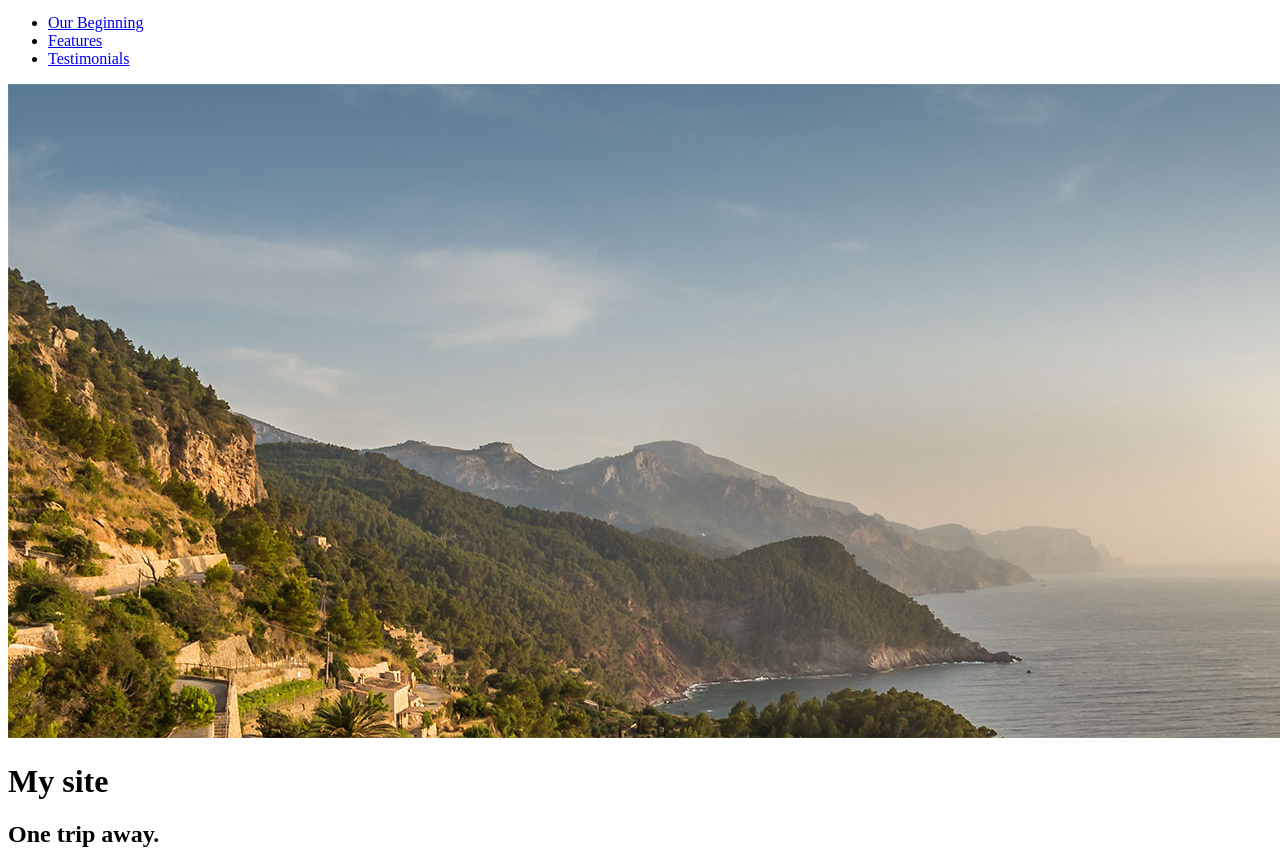
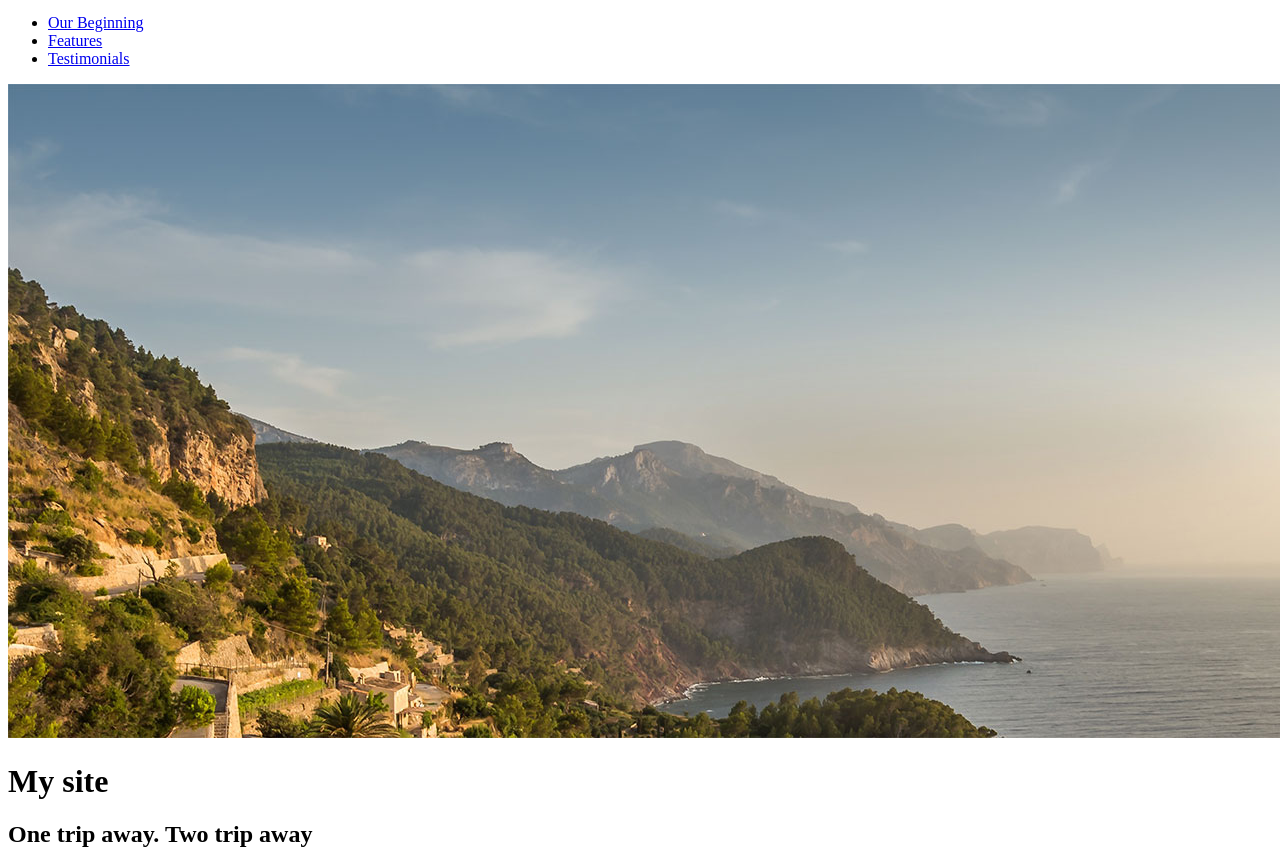
Before and after one commit to pdpawar/github-basics-I, a plain HTML site: page app/index.html in a window 1280 px wide. Shown: the part 74-939 px from the top of the page. Drawn offline with Linux system fonts and the light colour scheme.

Commit message:
[modified] a line

```diff
--- a/app/index.html
+++ b/app/index.html
@@ -23,7 +23,7 @@
   <div class="large-hero">
     <img src="assets/images/hero--large.jpg">
     <h1>My site</h1>
-    <h2>One trip away.</h2>
+    <h2>One trip away. Two trip away</h2>
     <p>We create soul restoring journeys that inspire you to be you.</p>
     <p><a href="#">Get Started Today</a></p>
   </div>
```
